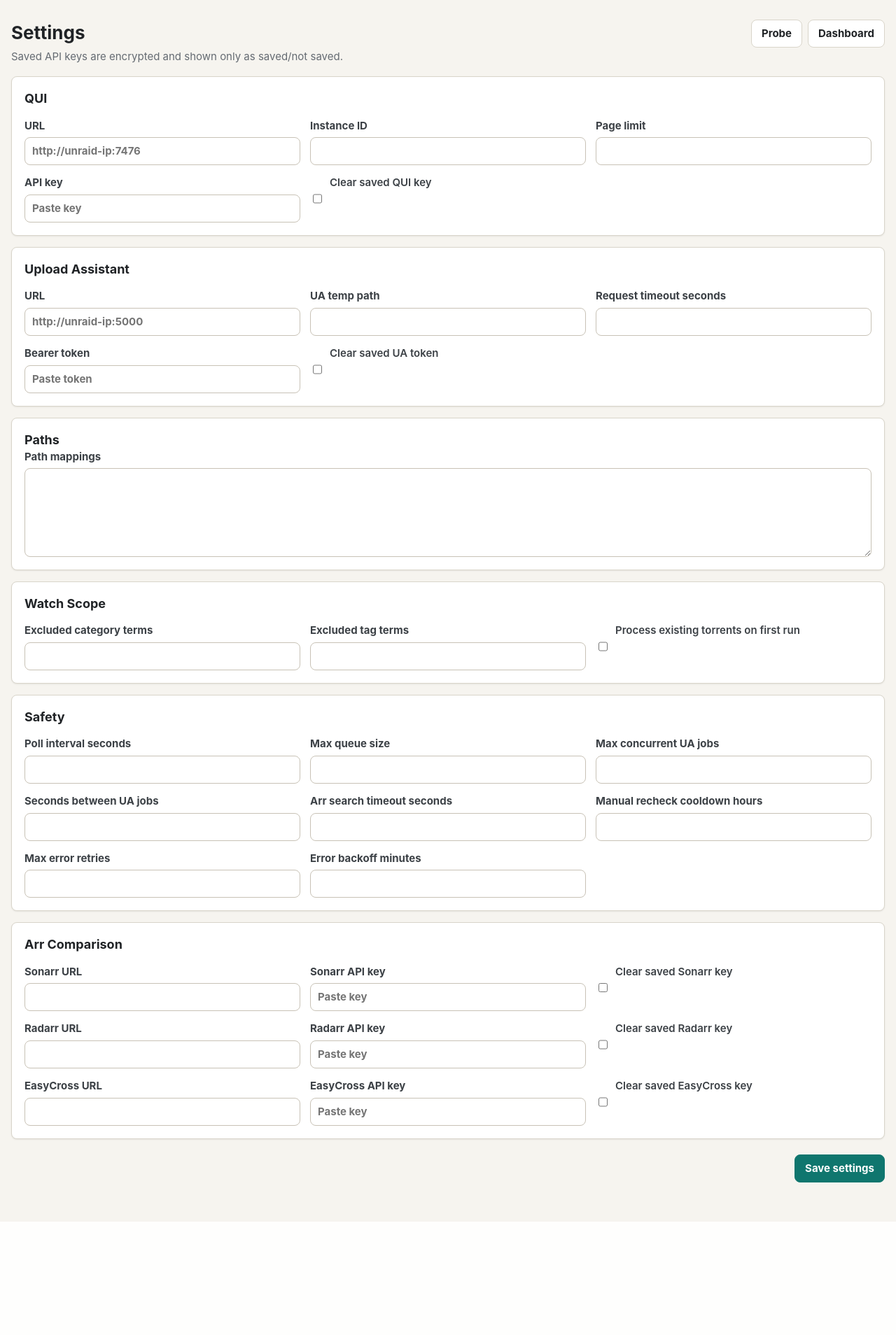
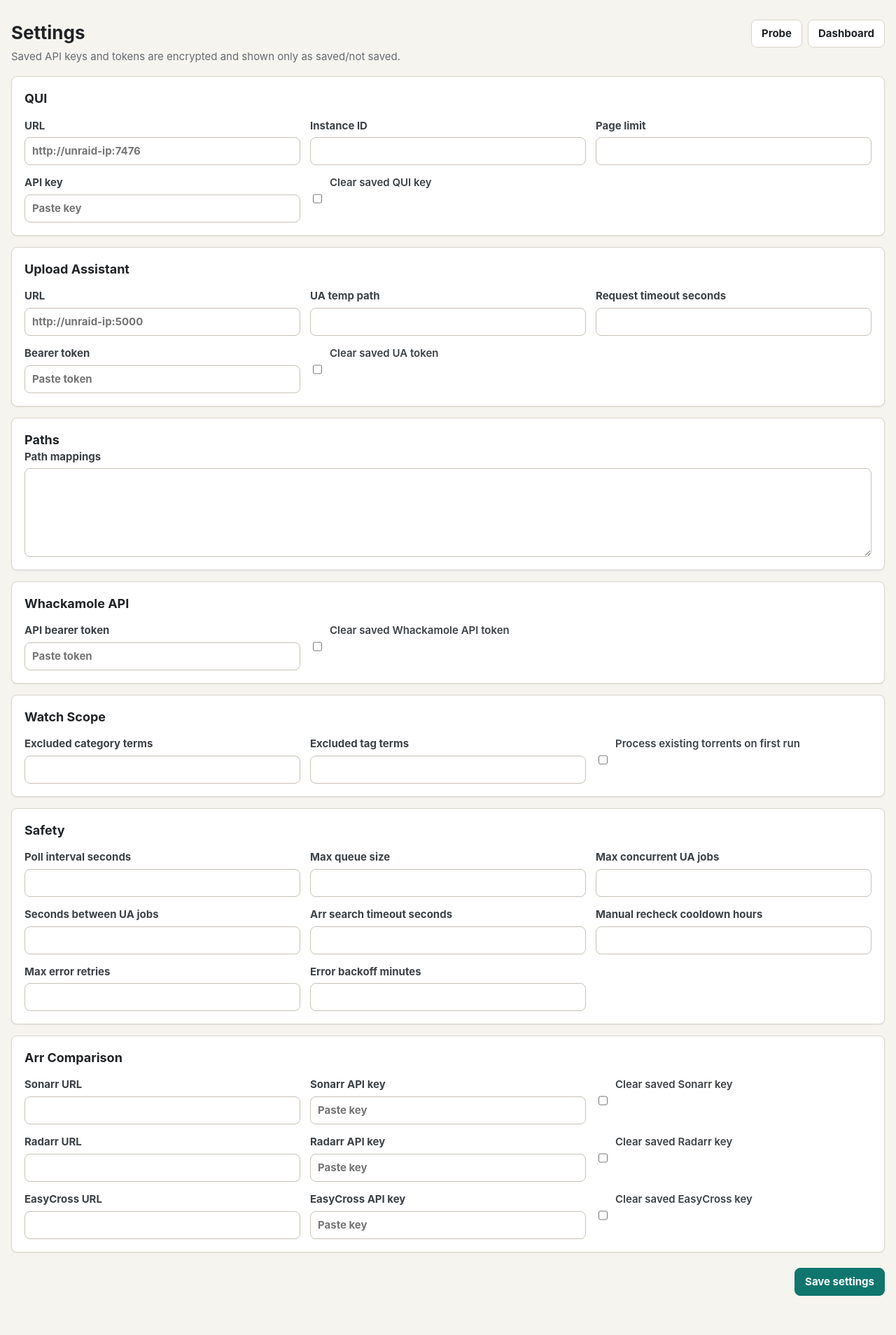
Before and after one commit to turbosasquatch/whackamole, a FastAPI app: template app/templates/config.html in a window 1280 px wide. Shown: the part 68-1976 px from the top of the page at 70% size. Before the commit the page ends 1814 px from the top, so only its background shows below. Run offline with FastAPI, Linux system fonts and the light colour scheme; the template is opened without the code that fills it, so the values that code supplies are empty; parts of the project's set-up code (start-up, migrations or seed data) failed here and were passed over.

Commit message:
Add protected check details API

```diff
--- a/app/main.py
+++ b/app/main.py
@@ -3,13 +3,14 @@ from __future__ import annotations
 import json
 import os
 import time
+from hmac import compare_digest
 from contextlib import asynccontextmanager
 from pathlib import Path
 from typing import Any, Dict, List, Optional
 
 import httpx
-from fastapi import FastAPI, Form, Request
-from fastapi.responses import HTMLResponse, JSONResponse, RedirectResponse
+from fastapi import FastAPI, Form, HTTPException, Query, Request
+from fastapi.responses import HTMLResponse, JSONResponse, PlainTextResponse, RedirectResponse
 from fastapi.staticfiles import StaticFiles
 from fastapi.templating import Jinja2Templates
 from starlette import status
@@ -66,6 +67,70 @@ def _row_dict(row: Any) -> Dict[str, Any]:
     item["arr_result"] = arr_result
     item["arr_summary"] = _arr_summary(arr_result)
     return item
+
+
+def _json_object(value: Any) -> Dict[str, Any]:
+    try:
+        parsed = json.loads(value or "{}")
+    except (TypeError, json.JSONDecodeError):
+        return {}
+    return parsed if isinstance(parsed, dict) else {}
+
+
+def _api_item_summary(row: Any) -> Dict[str, Any]:
+    item = _row_dict(row)
+    return {
+        "id": item["id"],
+        "instance_id": item["instance_id"],
+        "hash": item["hash"],
+        "name": item["name"],
+        "category": item["category"],
+        "tags": item["tags"],
+        "content_path": item["content_path"],
+        "mapped_path": item["mapped_path"],
+        "status": item["status"],
+        "verdict": item["verdict"],
+        "reason": item["reason"],
+        "size": item["size"],
+        "added_on": item["added_on"],
+        "completion_on": item["completion_on"],
+        "discovered_at": item["discovered_at"],
+        "updated_at": item["updated_at"],
+        "last_checked_at": item["last_checked_at"],
+        "next_check_at": item["next_check_at"],
+        "attempt_count": item["attempt_count"],
+        "baseline": bool(item["baseline"]),
+        "ignored_reason": item["ignored_reason"],
+        "tracker_results": item["tracker_results"],
+        "tracker_summary": item["tracker_summary"],
+        "arr_summary": item["arr_summary"],
+    }
+
+
+def _api_item_detail(row: Any) -> Dict[str, Any]:
+    item = _row_dict(row)
+    summary = _api_item_summary(row)
+    raw_torrent = _json_object(item.get("raw_torrent"))
+    ua = {
+        "session_id": item["ua_session_id"],
+        "args": item["ua_args"],
+        "log": item["ua_log"],
+        "tracker_results": item["tracker_results"],
+        "tracker_summary": item["tracker_summary"],
+    }
+    arr = item["arr_result"]
+    summary.update(
+        {
+            "raw_torrent": raw_torrent,
+            "ua": ua,
+            "arr": arr,
+            "checks": {
+                "ua": ua,
+                "arr": arr,
+            },
+        }
+    )
+    return summary
 
 
 def _tracker_result_groups(value: Any, verdict: Any = "") -> Dict[str, List[str]]:
@@ -127,11 +192,7 @@ def _tracker_summary(groups: Dict[str, List[str]]) -> str:
 
 
 def _arr_result(value: Any) -> Dict[str, Any]:
-    try:
-        parsed = json.loads(value or "{}")
-    except (TypeError, json.JSONDecodeError):
-        return {}
-    return parsed if isinstance(parsed, dict) else {}
+    return _json_object(value)
 
 
 def _arr_summary(result: Dict[str, Any]) -> str:
@@ -163,6 +224,7 @@ def _as_int(value: Any, default: int, minimum: Optional[int] = None) -> int:
 
 def _secret_state(secrets: SecretStore) -> Dict[str, bool]:
     return {
+        "whackamole_api_token": secrets.has("whackamole_api_token"),
         "qui_api_key": secrets.has("qui_api_key"),
         "ua_bearer_token": secrets.has("ua_bearer_token"),
         "sonarr_api_key": secrets.has("sonarr_api_key"),
@@ -293,6 +355,8 @@ async def save_config(
     easycross_url: str = Form(""),
     easycross_api_key: str = Form(""),
     clear_easycross_api_key: Optional[str] = Form(None),
+    whackamole_api_token: str = Form(""),
+    clear_whackamole_api_token: Optional[str] = Form(None),
 ) -> HTMLResponse:
     manager: ConfigManager = request.app.state.config_manager
     secrets: SecretStore = request.app.state.secrets
@@ -339,6 +403,7 @@ async def save_config(
     _update_secret(secrets, "sonarr_api_key", sonarr_api_key, clear_sonarr_api_key)
     _update_secret(secrets, "radarr_api_key", radarr_api_key, clear_radarr_api_key)
     _update_secret(secrets, "easycross_api_key", easycross_api_key, clear_easycross_api_key)
+    _update_secret(secrets, "whackamole_api_token", whackamole_api_token, clear_whackamole_api_token)
 
     manager.save(cfg)
     return templates.TemplateResponse("config.html", _config_context(request, message="Settings saved."))
@@ -411,6 +476,49 @@ async def api_status(request: Request) -> JSONResponse:
     )
 
 
+@app.get("/api/items")
+async def api_items(
+    request: Request,
+    status_filter: Optional[str] = Query(None, alias="status"),
+    limit: int = Query(100, ge=1, le=500),
+    offset: int = Query(0, ge=0),
+    include_details: bool = Query(False),
+) -> JSONResponse:
+    _require_api_auth(request)
+    statuses = _parse_status_filter(status_filter)
+    rows = request.app.state.db.list_items(statuses, limit=limit, offset=offset)
+    serializer = _api_item_detail if include_details else _api_item_summary
+    return JSONResponse(
+        {
+            "items": [serializer(row) for row in rows],
+            "count": len(rows),
+            "total": request.app.state.db.count_items(statuses),
+            "limit": limit,
+            "offset": offset,
+            "status": statuses,
+            "include_details": include_details,
+        }
+    )
+
+
+@app.get("/api/items/{item_id}")
+async def api_item_detail(request: Request, item_id: int) -> JSONResponse:
+    _require_api_auth(request)
+    row = request.app.state.db.get_item(item_id)
+    if row is None:
+        raise HTTPException(status_code=status.HTTP_404_NOT_FOUND, detail="Item not found")
+    return JSONResponse(_api_item_detail(row))
+
+
+@app.get("/api/items/{item_id}/log")
+async def api_item_log(request: Request, item_id: int) -> PlainTextResponse:
+    _require_api_auth(request)
+    row = request.app.state.db.get_item(item_id)
+    if row is None:
+        raise HTTPException(status_code=status.HTTP_404_NOT_FOUND, detail="Item not found")
+    return PlainTextResponse(str(row["ua_log"] or ""), media_type="text/plain")
+
+
 def _update_secret(secrets: SecretStore, name: str, value: str, clear: Optional[str]) -> None:
     if clear == "on":
         secrets.clear(name)
@@ -422,3 +530,27 @@ def _short_error(exc: Exception) -> str:
     if isinstance(exc, httpx.HTTPStatusError):
         return f"HTTP {exc.response.status_code}"
     return str(exc)[:240]
+
+
+def _require_api_auth(request: Request) -> None:
+    expected = request.app.state.secrets.get("whackamole_api_token")
+    if not expected:
+        raise HTTPException(
+            status_code=status.HTTP_401_UNAUTHORIZED,
+            detail="Whackamole API token is not configured",
+            headers={"WWW-Authenticate": "Bearer"},
+        )
+    authorization = request.headers.get("authorization", "")
+    scheme, _, token = authorization.partition(" ")
+    if scheme.lower() != "bearer" or not token or not compare_digest(token, expected):
+        raise HTTPException(
+            status_code=status.HTTP_401_UNAUTHORIZED,
+            detail="Invalid API token",
+            headers={"WWW-Authenticate": "Bearer"},
+        )
+
+
+def _parse_status_filter(value: Optional[str]) -> List[str]:
+    if not value:
+        return []
+    return [part.strip() for part in value.split(",") if part.strip()]
--- a/app/templates/config.html
+++ b/app/templates/config.html
@@ -4,7 +4,7 @@
 <section class="toolbar">
   <div>
     <h1>Settings</h1>
-    <p class="muted">Saved API keys are encrypted and shown only as saved/not saved.</p>
+    <p class="muted">Saved API keys and tokens are encrypted and shown only as saved/not saved.</p>
   </div>
   <div class="button-row">
     <form method="post" action="/config/probe">
@@ -88,6 +88,20 @@
       Path mappings
       <textarea name="path_mappings" rows="5">{{ path_mappings }}</textarea>
     </label>
+  </section>
+
+  <section>
+    <h2>Whackamole API</h2>
+    <div class="form-grid">
+      <label>
+        API bearer token {% if secrets.whackamole_api_token %}<span class="saved">saved</span>{% endif %}
+        <input name="whackamole_api_token" type="password" autocomplete="new-password" placeholder="{% if secrets.whackamole_api_token %}Leave blank to keep saved token{% else %}Paste token{% endif %}">
+      </label>
+      <label class="checkbox">
+        <input name="clear_whackamole_api_token" type="checkbox">
+        Clear saved Whackamole API token
+      </label>
+    </div>
   </section>
 
   <section>
```
Also changed, not shown: app/database.py (+20 -5 lines), tests/test_api.py (added, +127 -0 lines), README.md.
